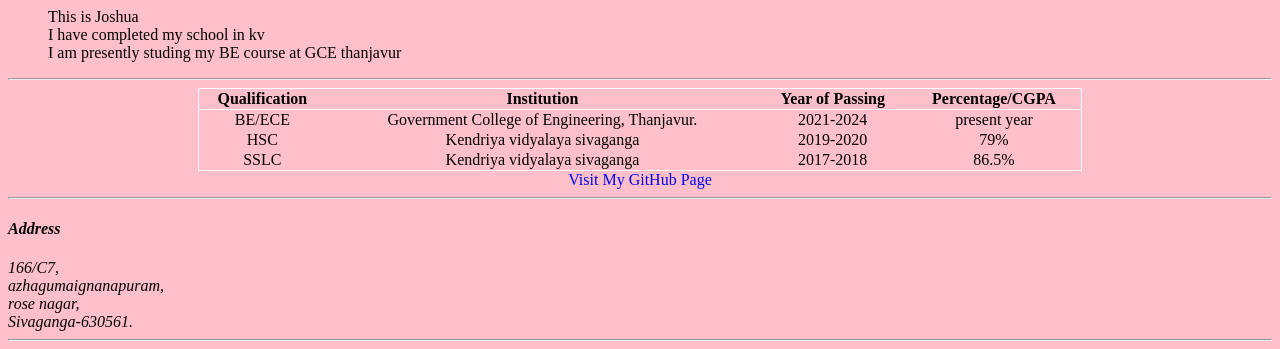
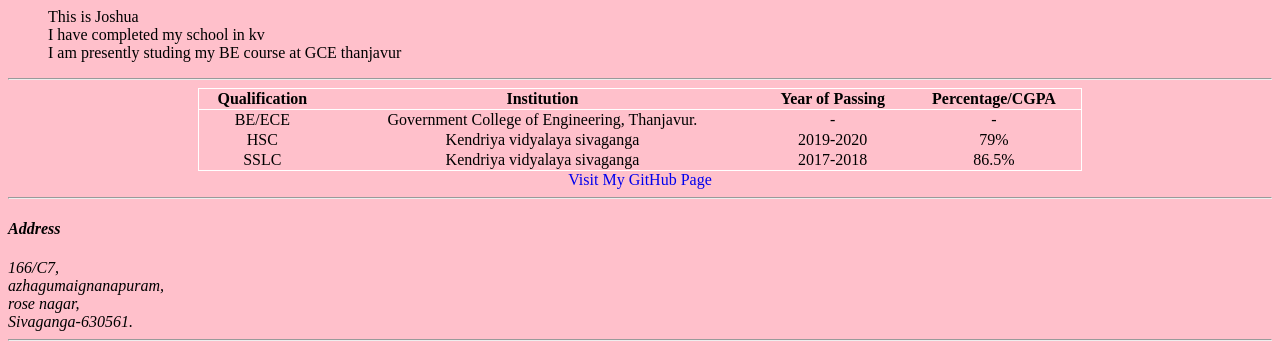
Before and after one commit to joshua143-hub/biodata, a plain HTML site: page index.html in a window 1280 px wide. Shown: the part 469-818 px from the top of the page. Drawn offline with Linux system fonts and the light colour scheme.

Commit message:
Update index.html

```diff
--- a/index.html
+++ b/index.html
@@ -29,8 +29,8 @@
       <tr>
         <td>BE/ECE</td>
         <td>Government College of Engineering, Thanjavur.</td>
-        <td>2021-2024</td>
-        <td>present year</td>
+        <td>-</td>
+        <td>-</td>
       </tr>
       <tr>
         <td>HSC</td>
```
